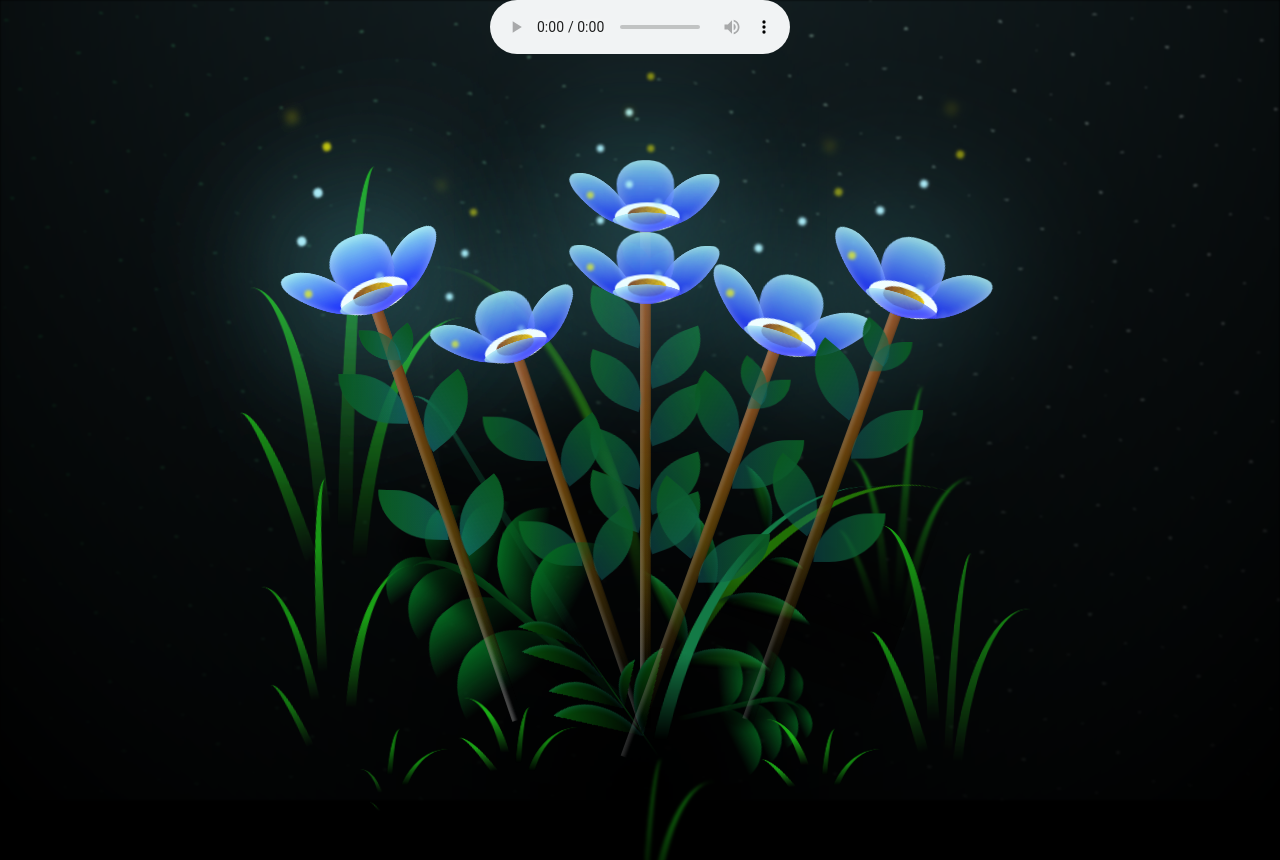
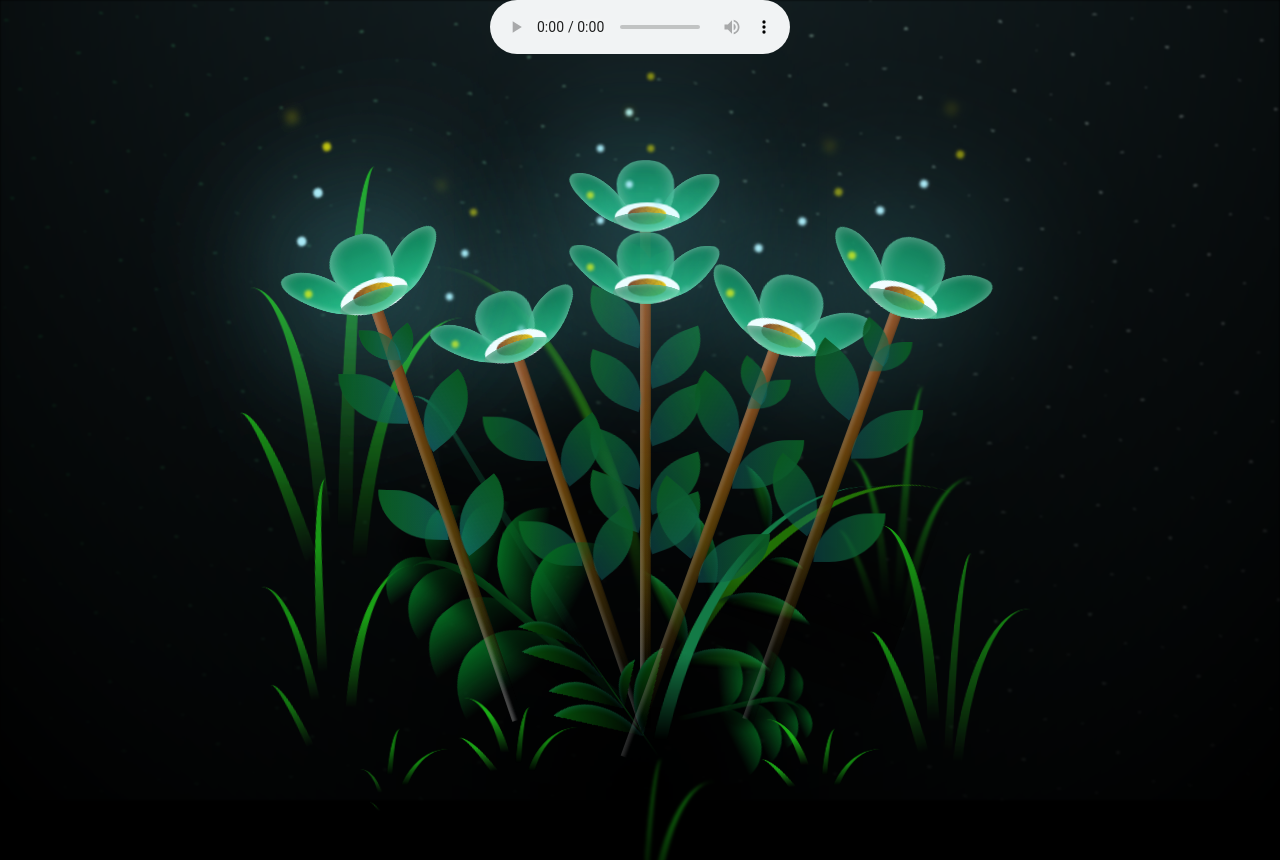
Before and after one commit to Kpiresfun/flor-mari, a plain HTML site: page index.html in a window 1280 px wide. Shown: the top 860 px of the page. Drawn offline with Linux system fonts and the light colour scheme.

Commit message:
Update main.css

```diff
--- a/css/main.css
+++ b/css/main.css
@@ -236,7 +236,7 @@ body {
   height: 11vmin;
   border-radius: 51% 49% 47% 53%/44% 45% 55% 69%;
   background-color: #90e0ef;
-  background-image: linear-gradient(to top, blue, #90e0ef);
+  background-image: linear-gradient(to top, #1cbb7e,  #067448);
   transform-origin: bottom center;
   opacity: 0.9;
   box-shadow: inset 0 0 2vmin rgba(255, 255, 255, 0.5);
@@ -256,7 +256,7 @@ body {
   transform-origin: bottom left;
   border-radius: 4vmin 10vmin 4vmin 4vmin;
   transform: translate(0%, 18%) rotateX(70deg) rotate(-43deg);
-  background-image: linear-gradient(to top, blue, #90e0ef);
+  background-image: linear-gradient(to top, #1cbb7e, #227e5b);
   z-index: 1;
   opacity: 0.8;
 }
```
